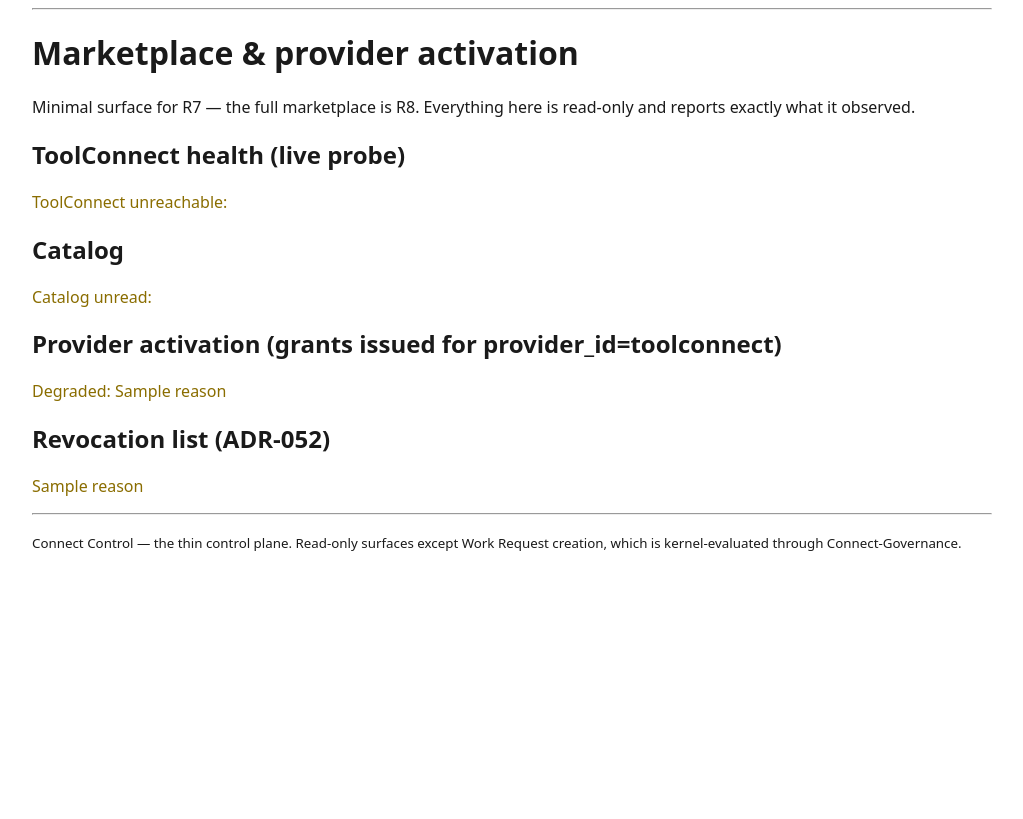
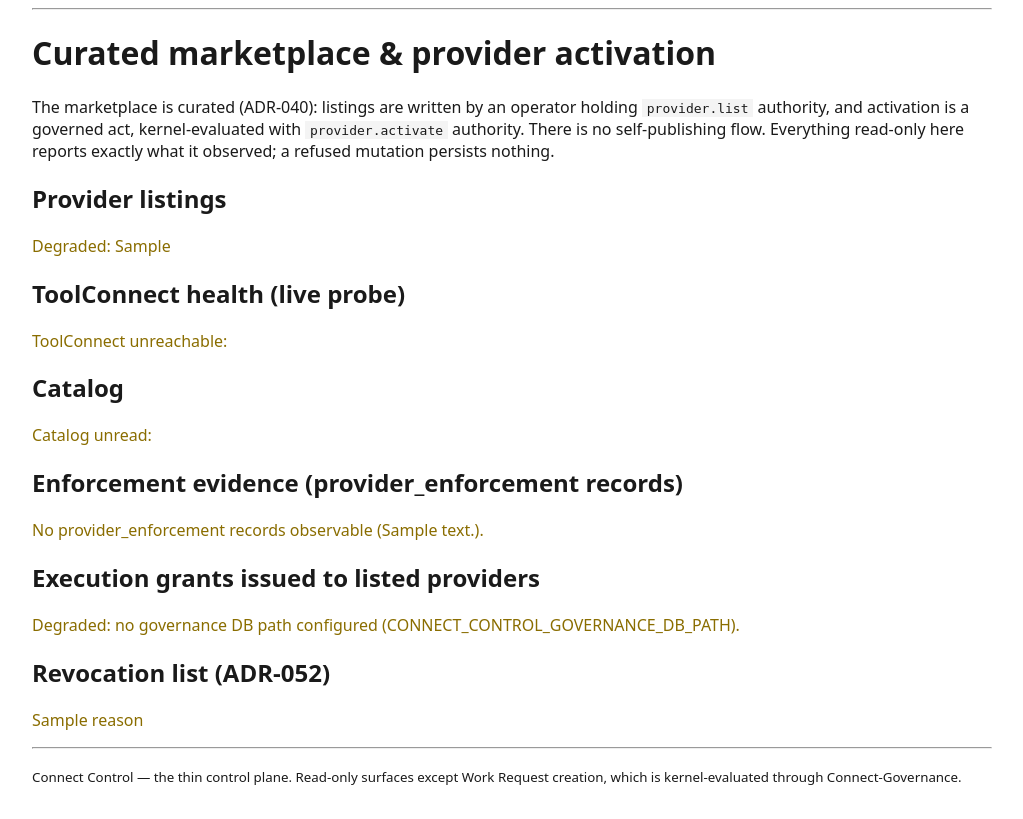
Before and after one commit to Judgernaut777/Connect-Control, a FastAPI app: template src/connect_control/ui/templates/marketplace.html in a window 1280 px wide. Shown: the part 54-873 px from the top of the page, without its empty margins (128-1151 px from the left). Before the commit the page ends 605 px from the top, so only its background shows below. Run offline with FastAPI, Linux system fonts and the light colour scheme; the template is opened without the code that fills it: most values are stand-ins (such as "Sample title", 1, 10 or a date in 2020).

Commit message:
R8: marketplace template — listings table, activation action, classification badge with evidence links

```diff
--- a/src/connect_control/ui/templates/marketplace.html
+++ b/src/connect_control/ui/templates/marketplace.html
@@ -1,9 +1,125 @@
 {% extends "base.html" %}
 {% block title %}Marketplace — Connect Control{% endblock %}
 {% block content %}
-<h1>Marketplace &amp; provider activation</h1>
-<p>Minimal surface for R7 — the full marketplace is R8. Everything here is
-read-only and reports exactly what it observed.</p>
+<h1>Curated marketplace &amp; provider activation</h1>
+<p>The marketplace is curated (ADR-040): listings are written by an operator
+holding <code>provider.list</code> authority, and activation is a governed act,
+kernel-evaluated with <code>provider.activate</code> authority. There is no
+self-publishing flow. Everything read-only here reports exactly what it
+observed; a refused mutation persists nothing.</p>
+
+<h2>Provider listings</h2>
+{% if not listings_available %}
+<p class="degraded">Degraded: {{ listings_reason }}</p>
+{% elif listings %}
+<table>
+  <tr><th>listing</th><th>provider id</th><th>declared classification</th>
+      <th>badge</th><th>evidence</th><th>activation</th></tr>
+  {% for listing in listings %}
+  <tr>
+    <td>{{ listing.name }}<br><code>{{ listing.id }}</code></td>
+    <td><code>{{ listing.provider_id }}</code></td>
+    <td>{{ listing.declared }}
+        {% if listing.evidence %}<br><small>evidence:
+        <code>{{ listing.evidence | tojson }}</code></small>{% endif %}</td>
+    <td>
+      {% if listing.classification.badge == "enforcing" %}
+      <strong class="ok">enforcing</strong>
+      {% elif listing.classification.badge == "monitor-only" %}
+      <strong>monitor-only</strong>
+      {% else %}
+      <strong class="degraded">unverified</strong>
+      {% endif %}
+      {% if listing.classification.note %}<br><small>{{ listing.classification.note }}</small>{% endif %}
+      {% if listing.classification.missing %}
+      <br><small>missing: {{ listing.classification.missing | join("; ") }}</small>
+      {% endif %}
+    </td>
+    <td>
+      {% for act in listing.activations %}
+      {{ act.state }} — <code>{{ act.id }}</code><br>
+      decision <a href="/decisions/{{ act.decision_record_id }}"><code>{{ act.decision_record_id }}</code></a><br>
+      {% else %}—{% endfor %}
+      {% if listing.declared == "enforcing" %}
+      <a href="/audit/{{ listing.id }}">audit trail</a>
+      {% endif %}
+    </td>
+    <td>
+      {% if listing.activations | selectattr("state", "equalto", "active") | list %}
+      active
+      {% else %}
+      <form class="activate-form" data-listing="{{ listing.id }}">
+        <input name="activated_by_principal_id" placeholder="operator principal id" required>
+        <button type="submit">Activate (kernel-evaluated)</button>
+      </form>
+      {% endif %}
+    </td>
+  </tr>
+  {% endfor %}
+</table>
+<pre id="activate-result"></pre>
+<script>
+document.querySelectorAll(".activate-form").forEach((form) => {
+  form.addEventListener("submit", async (event) => {
+    event.preventDefault();
+    const response = await fetch("/marketplace/activate", {
+      method: "POST", headers: {"Content-Type": "application/json"},
+      body: JSON.stringify({
+        listing_id: form.dataset.listing,
+        activated_by_principal_id: form.activated_by_principal_id.value,
+      }),
+    });
+    document.getElementById("activate-result").textContent =
+      response.status + "\n" + JSON.stringify(await response.json(), null, 2);
+    if (response.status === 201) { location.reload(); }
+  });
+});
+</script>
+{% else %}
+<p>No curated provider listings yet.</p>
+{% endif %}
+
+{% if listings_available %}
+<h2>New listing (operator-curated)</h2>
+<form id="listing-form">
+  <p><label>Listing id <input name="listing_id" required></label>
+     <label>Provider id <input name="provider_id" required></label>
+     <label>Name <input name="name" required></label></p>
+  <p><label>Listed by principal id <input name="listed_by_principal_id" required></label>
+     <label>Classification
+       <select name="enforcement_classification">
+         <option value="monitor_only">monitor_only</option>
+         <option value="enforcing">enforcing</option>
+       </select></label></p>
+  <p><label>Metadata (JSON) <input name="metadata" value="{}"></label>
+     <label>Classification evidence (JSON) <input name="classification_evidence" value="{}"></label></p>
+  <button type="submit">Create listing (kernel-evaluated)</button>
+</form>
+<p><small>An <code>enforcing</code> listing with empty classification evidence
+is refused before kernel evaluation (ADR-041).</small></p>
+<pre id="listing-result"></pre>
+<script>
+document.getElementById("listing-form").addEventListener("submit", async (event) => {
+  event.preventDefault();
+  const form = event.target;
+  const response = await fetch("/marketplace/listings", {
+    method: "POST", headers: {"Content-Type": "application/json"},
+    body: JSON.stringify({
+      listing_id: form.listing_id.value,
+      provider_id: form.provider_id.value,
+      name: form.name.value,
+      listed_by_principal_id: form.listed_by_principal_id.value,
+      enforcement_classification: form.enforcement_classification.value,
+      metadata: JSON.parse(form.metadata.value || "{}"),
+      classification_evidence: JSON.parse(form.classification_evidence.value || "{}"),
+    }),
+  });
+  document.getElementById("listing-result").textContent =
+    response.status + "\n" + JSON.stringify(await response.json(), null, 2);
+  if (response.status === 201) { location.reload(); }
+});
+</script>
+{% endif %}
 
 <h2>ToolConnect health (live probe)</h2>
 {% if health and health.reachable %}
@@ -21,17 +137,28 @@
 <p class="degraded">Catalog unread: {{ catalog.error if catalog else "no client configured" }}</p>
 {% endif %}
 
-<h2>Provider activation (grants issued for provider_id=toolconnect)</h2>
-{% if not activation.configured %}
-<p class="degraded">Degraded: {{ activation.reason }}</p>
-{% elif activation.error %}
-<p class="degraded">{{ activation.error }}</p>
-{% elif activation.grants %}
+<h2>Enforcement evidence (provider_enforcement records)</h2>
+{% if enforcement.observed %}
+<p class="ok">{{ enforcement.count }} provider_enforcement record(s) observed
+via {{ enforcement.source }}.</p>
+{% else %}
+<p class="degraded">No provider_enforcement records observable
+({{ enforcement.detail or "none recorded" }}).</p>
+{% endif %}
+
+<h2>Execution grants issued to listed providers</h2>
+{% if not grants.configured %}
+<p class="degraded">Degraded: no governance DB path configured
+(CONNECT_CONTROL_GOVERNANCE_DB_PATH).</p>
+{% elif grants.error %}
+<p class="degraded">{{ grants.error }}</p>
+{% elif grants.grants %}
 <table>
-  <tr><th>grant id</th><th>decision</th><th>issuer key</th><th>issued at</th><th>window</th></tr>
-  {% for grant in activation.grants %}
+  <tr><th>grant id</th><th>provider</th><th>decision</th><th>issuer key</th><th>issued at</th><th>window</th></tr>
+  {% for grant in grants.grants %}
   <tr>
     <td><a href="/audit/{{ grant.id }}"><code>{{ grant.id }}</code></a></td>
+    <td><code>{{ grant.provider_id }}</code></td>
     <td><a href="/decisions/{{ grant.decision_record_id }}"><code>{{ grant.decision_record_id }}</code></a></td>
     <td><code>{{ grant.issuer_key_id }}</code></td>
     <td>{{ grant.issued_at }}</td>
@@ -40,7 +167,7 @@
   {% endfor %}
 </table>
 {% else %}
-<p>No execution grants issued to the toolconnect provider yet.</p>
+<p>No execution grants issued to the listed providers yet.</p>
 {% endif %}
 
 <h2>Revocation list (ADR-052)</h2>
@@ -52,11 +179,11 @@
 {% else %}
 <p class="degraded">{{ revocation_meta.reason }}</p>
 {% endif %}
-{% if activation.configured and activation.revocation_lists %}
+{% if grants.configured and grants.revocation_lists %}
 <p>Issued lists recorded by governance:</p>
 <table>
   <tr><th>list id</th><th>issuer key</th><th>issued at</th><th>supersedes</th></tr>
-  {% for rl in activation.revocation_lists %}
+  {% for rl in grants.revocation_lists %}
   <tr><td><code>{{ rl.list_id }}</code></td><td><code>{{ rl.issuer_key_id }}</code></td>
       <td>{{ rl.issued_at }}</td><td><code>{{ rl.supersedes or "—" }}</code></td></tr>
   {% endfor %}
```
